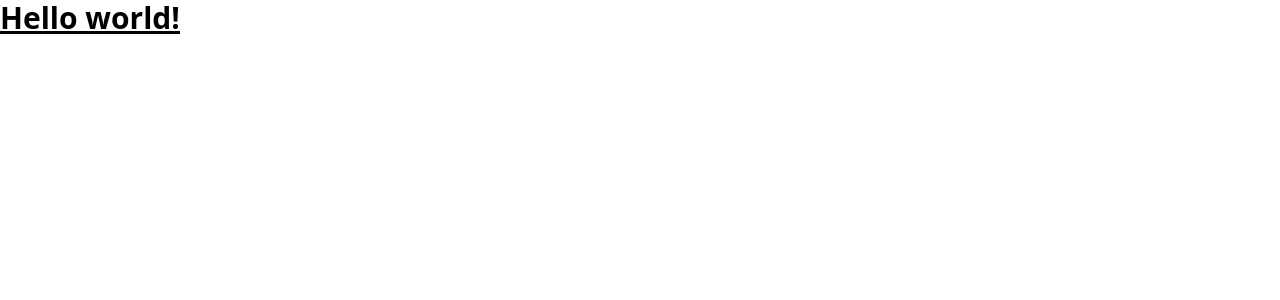
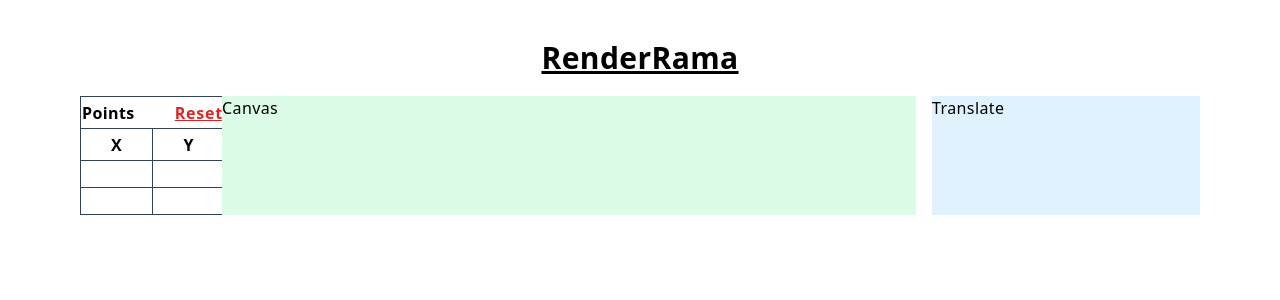
Before and after one commit to suravshrestha/RenderRama, a React (Vite) app: page / in a window 1280 px wide. Shown: the top 300 px of the page. Built offline with nearby package versions, Linux system fonts and the light colour scheme.

Commit message:
feat: points input table

```diff
--- a/src/App.tsx
+++ b/src/App.tsx
@@ -1,5 +1,18 @@
+import PointsInputTable from "./components/PointsInputTable";
+
 function App() {
-  return <h1 className="text-3xl font-bold underline">Hello world!</h1>;
+  return (
+    <div className="m-10 mx-20 tracking-wide">
+      <h1 className="text-3xl font-bold underline text-center">RenderRama</h1>
+      <div className="grid grid-cols-8 gap-4 mt-5">
+        <div className="w-full">
+          <PointsInputTable />
+        </div>
+        <div className="bg-green-100 col-span-5">Canvas</div>
+        <div className="bg-sky-100 col-span-2">Translate</div>
+      </div>
+    </div>
+  );
 }
 
 export default App;
--- /dev/null
+++ b/src/components/PointsInputTable.tsx
@@ -0,0 +1,99 @@
+import React, { useState } from "react";
+
+interface Point {
+  x: number | string;
+  y: number | string;
+}
+
+const PointsInputTable: React.FC = () => {
+  const [points, setPoints] = useState<Point[]>([
+    // Initial empty rows
+    { x: "", y: "" },
+    { x: "", y: "" },
+  ]);
+
+  const handleInputChange = (
+    event: React.ChangeEvent<HTMLInputElement>,
+    index: number,
+    key: keyof Point // x or y
+  ) => {
+    // Handle empty input
+    if (event.target.value === "") {
+      const newPoints = points.slice();
+      newPoints[index][key] = "";
+      return setPoints(newPoints);
+    }
+
+    // Handle point range
+    const value = parseInt(event.target.value);
+    if (value > 500 || value < 0) {
+      return;
+    }
+
+    // Update state
+    const newPoints = points.slice();
+    newPoints[index][key] = value;
+    setPoints(newPoints);
+  };
+
+  // Append row if table is full
+  if (points[points.length - 1].y) {
+    points.push({ x: "", y: "" });
+  }
+
+  return (
+    <table className="border-collapse border border-slate-500 p-1">
+      <thead className="h-8">
+        <tr>
+          <th className="border border-slate-700" colSpan={2}>
+            <div className="flex items-center justify-center space-x-10">
+              <span>Points</span>
+              <button
+                type="button"
+                className="tracking-wider text-red-600 underline"
+                onClick={() =>
+                  setPoints([
+                    { x: "", y: "" },
+                    { x: "", y: "" },
+                  ])
+                }
+              >
+                Reset
+              </button>
+            </div>
+          </th>
+        </tr>
+      </thead>
+      <thead className="h-8">
+        <tr>
+          <th className="border border-slate-700">X</th>
+          <th className="border border-slate-700">Y</th>
+        </tr>
+      </thead>
+      <tbody>
+        {points.map((coord, index) => (
+          <tr key={index}>
+            <td className="border border-slate-700">
+              <input
+                className="w-full text-center"
+                value={coord.x}
+                onChange={(e) => {
+                  handleInputChange(e, index, "x");
+                }}
+              />
+            </td>
+            <td className="border border-slate-700">
+              <input
+                className="w-full text-center"
+                value={coord.y}
+                onChange={(e) => handleInputChange(e, index, "y")}
+              />
+            </td>
+          </tr>
+        ))}
+      </tbody>
+    </table>
+  );
+};
+
+export default PointsInputTable;
```
